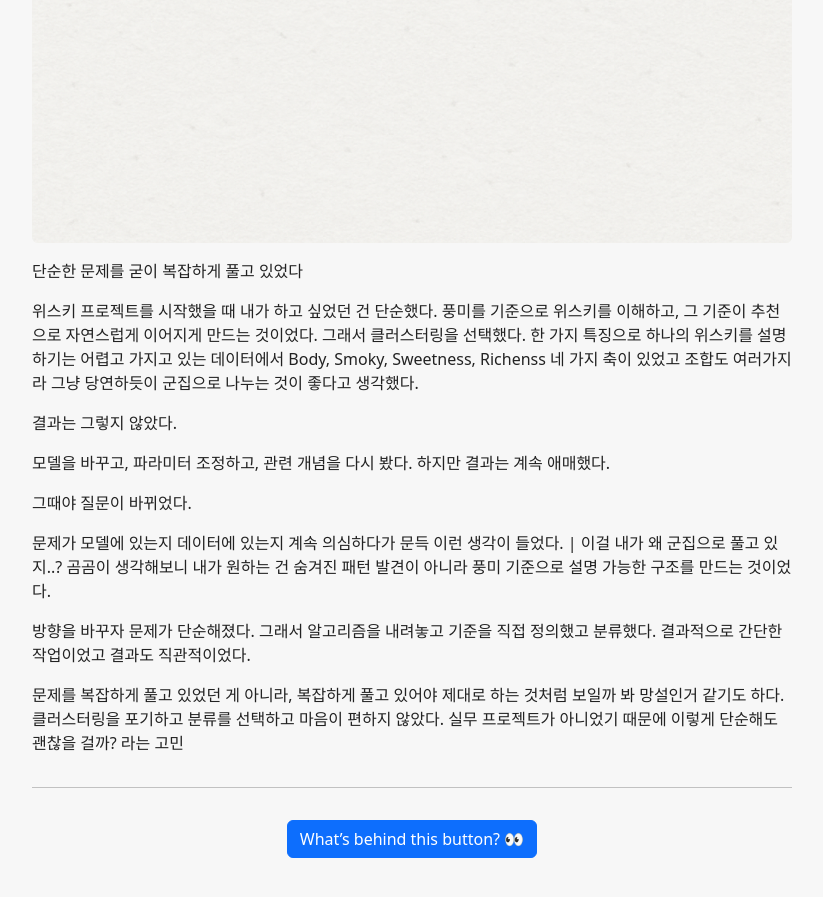
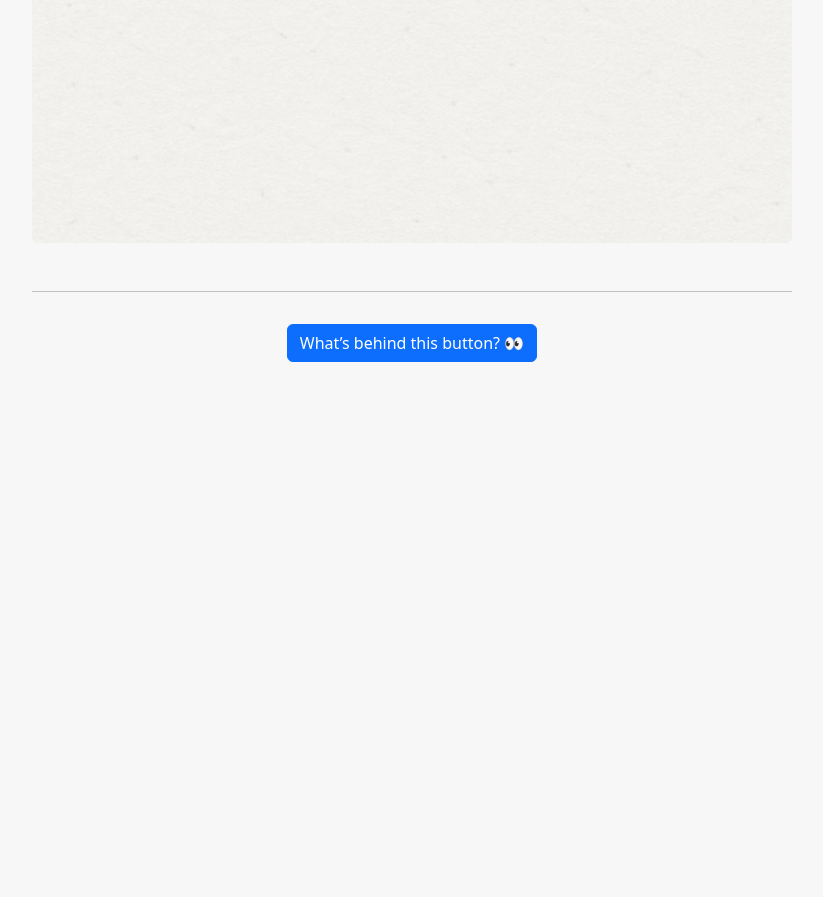
Before and after one commit to hyelinyu/hyelinyu.github.io, a Jekyll site: the page built from _posts/2024-05-04-data-grocerytest.md, in a window 1280 px wide and 900 px high, scrolled down 802 px. Shown: the top 897 px of the window, without its empty margins (228-1051 px from the left). Built offline with Jekyll 4.4.1, drawn with Linux system fonts in a browser that asks for light colours; comment, search, counter and statistics services are not loaded.

Commit message:
Update 2024-05-04-data-grocerytest.md

```diff
--- a/_posts/2024-05-04-data-grocerytest.md
+++ b/_posts/2024-05-04-data-grocerytest.md
@@ -8,26 +8,3 @@ excerpt: "단순한 문제는 단순하게"
 thumbnail: /assets/thumbnail/default.png
 tag: "Retrospective"
 ---
-
-단순한 문제를 굳이 복잡하게 풀고 있었다
-
-위스키 프로젝트를 시작했을 때 내가 하고 싶었던 건 단순했다. 풍미를 기준으로 위스키를 이해하고, 그 기준이 추천으로 자연스럽게 이어지게 만드는 것이었다.
-그래서 클러스터링을 선택했다. 한 가지 특징으로 하나의 위스키를 설명하기는 어렵고 가지고 있는 데이터에서 Body, Smoky, Sweetness, Richenss 네 가지 축이 있었고
-조합도 여러가지라 그냥 당연하듯이 군집으로 나누는 것이 좋다고 생각했다.
-
-결과는 그렇지 않았다.
-
-모델을 바꾸고, 파라미터 조정하고, 관련 개념을 다시 봤다. 하지만 결과는 계속 애매했다.
-
-그때야 질문이 바뀌었다.
-
-문제가 모델에 있는지 데이터에 있는지 계속 의심하다가 문득 이런 생각이 들었다.
- | 이걸 내가 왜 군집으로 풀고 있지..?
-곰곰이 생각해보니 내가 원하는 건 숨겨진 패턴 발견이 아니라 풍미 기준으로 설명 가능한 구조를 만드는 것이었다.
-
-방향을 바꾸자 문제가 단순해졌다.
-그래서 알고리즘을 내려놓고 기준을 직접 정의했고 분류했다.
-결과적으로 간단한 작업이었고 결과도 직관적이었다.
-
-문제를 복잡하게 풀고 있었던 게 아니라, 복잡하게 풀고 있어야 제대로 하는 것처럼 보일까 봐 망설인거 같기도 하다.
-클러스터링을 포기하고 분류를 선택하고 마음이 편하지 않았다. 실무 프로젝트가 아니었기 때문에 이렇게 단순해도 괜찮을 걸까? 라는 고민
```
